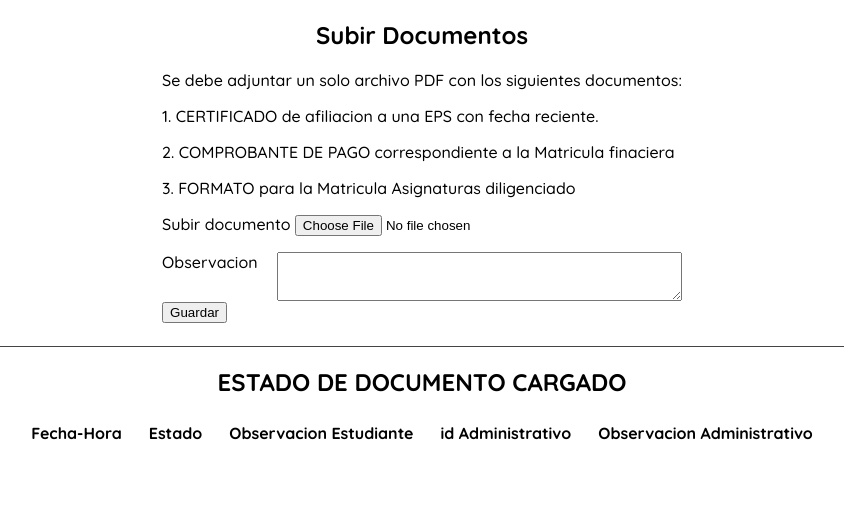
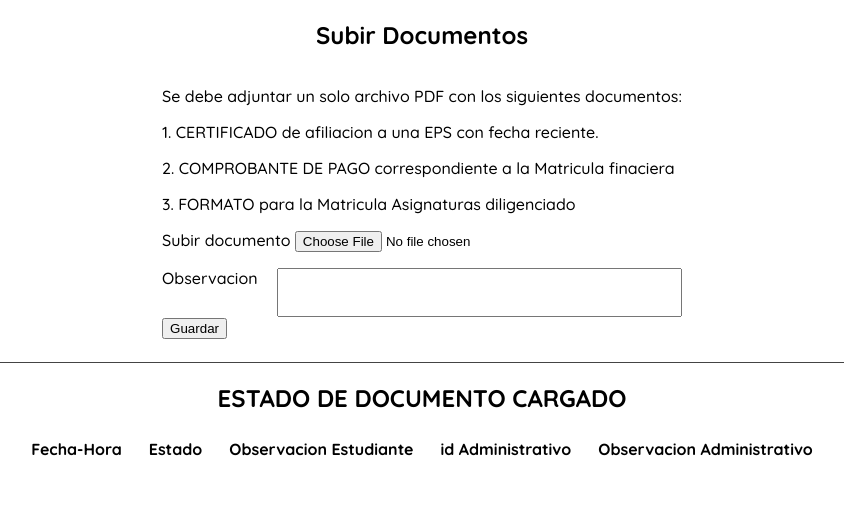
Before and after one commit to Roarco/deploy_proct, a Flask app: template app/templates/home_student.html in a window 1280 px wide. Shown: the part 49-560 px from the top of the page, without its empty margins (218-1062 px from the left). Run offline with Flask 2, Linux system fonts and the light colour scheme; the template is opened without the code that fills it, so the values that code supplies are empty; parts of the project's set-up code (start-up, migrations or seed data) failed here and were passed over.

Commit message:
retocando el container instruccion

```diff
--- a/app/static/css/home_student.css
+++ b/app/static/css/home_student.css
@@ -79,9 +79,9 @@ body {
     justify-content: center;
 }
 
-.container-instructions{
+/* .container-instructions{
     margin-bottom:23px;
-}
+} */
 .modulo1{
     display: flex;
     flex-direction: column;
@@ -96,14 +96,22 @@ body {
 }
 .instructions div {
     display: flex;
-    justify-content:space-between
+    justify-content:space-between;
 }
-.instructions div p {
-    margin: 0px;
+.instructions div {
+    display: flex;
+    justify-content:space-between;
+}
+.modulo1 .instructions{
+    padding-bottom: 23px;
+}
+.observation{
+    margin-top: 0;
 }
 .instructions div textarea {
     height: 43px;
     width: 399px;
+    resize: none;
 }
 .estado-documento {
     display: flex;
@@ -115,9 +123,6 @@ body {
 .estado-documento h2 {
     text-align: center;
     margin-bottom: 0px;
-}
-.estado-documento table tr{
-    margin-right: 10px;
 }
 
 @media (max-width: 640px){
--- /dev/null
+++ b/app/static/javascript/home_student.js
@@ -0,0 +1,19 @@
+
+//establecemos el tamaño maximo en bytes del archivo a subir
+var max_file_size = 2000000;
+
+//referenciamos el elemento file que deseamos subir
+var file = document.getElementById("file");
+
+file.addEventListener("change", function() {
+   // si no hay archivos, regresamos
+    if (this.files.length <= 0) return;
+
+    // Validamos el primer archivo únicamente
+    var file = this.files[0];
+
+    if (file.size > max_file_size) {
+        alert("El archivo excede el tamaño máximo de 2MB");
+        return;
+    }
+});
--- a/app/templates/home_student.html
+++ b/app/templates/home_student.html
@@ -12,5 +12,6 @@
     <form action="" method="post">
         {% include './partial/main_home_student.html' %}
     </form>
+    <script src="../static/javascript/home_student.js"></script>
 </body>
 </html>
--- a/app/templates/partial/main_home_student.html
+++ b/app/templates/partial/main_home_student.html
@@ -1,7 +1,7 @@
 <main class="main">
   <div class="contenedor-principal">
     <div class="modulo1">
-      <div class="container-instructions">
+      <form class="container-instructions">
         <h2>Subir Documentos</h2>
         <div class="instructions">
           <p>Se debe adjuntar un solo archivo PDF con los siguientes documentos:</p>
@@ -13,7 +13,7 @@
             <input type="file" name="file" id="file" class="inputfile" />
           </p>
           <div>
-            <p>Observacion</p>
+            <p class="observation">Observacion</p>
             <textarea
               name="observacion"
               id="observacion"
@@ -25,7 +25,7 @@
             Guardar
           </button>
         </div>
-      </div>
+      </form>
     </div>
 
     <div class="estado-documento">
```
Also changed, not shown: 1 other file.
